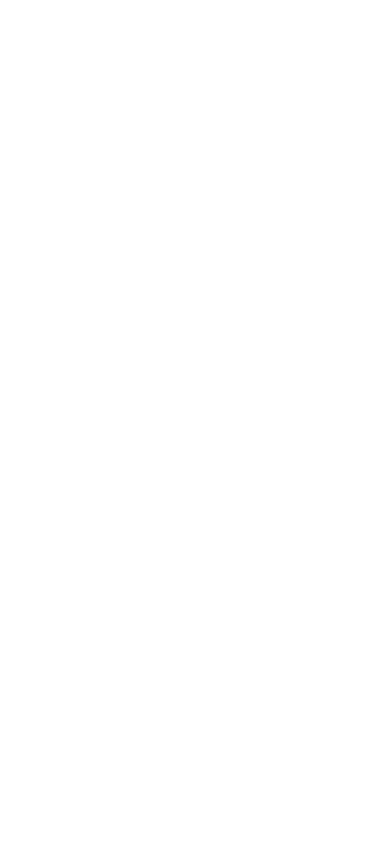
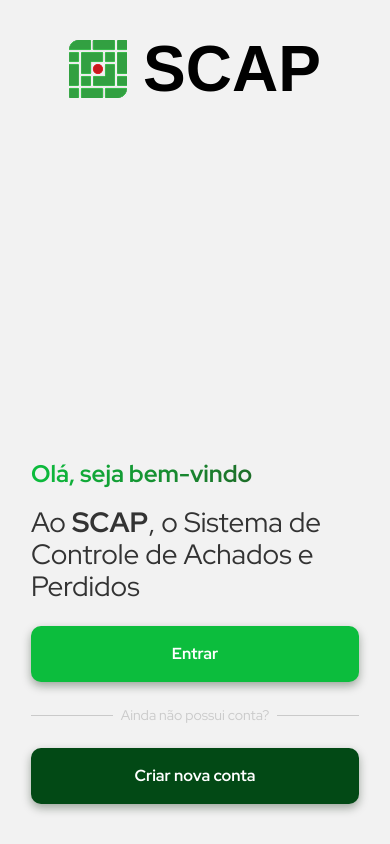
Before and after one commit to ElielBarbosa/scap-web, a React (Vite) app: page / in a window 390 px wide. Built offline with nearby package versions, Linux system fonts and the light colour scheme.

Commit message:
feat(page): Implementar página de boas-vindas.

```diff
--- a/index.html
+++ b/index.html
@@ -1,13 +1,18 @@
 <!doctype html>
 <html lang="en">
+
 <head>
   <meta charset="UTF-8" />
   <link rel="icon" type="image/svg+xml" href="/favicon.svg" />
   <meta name="viewport" content="width=device-width, initial-scale=1.0" />
+  <link href="https://fonts.googleapis.com/css2?family=Red+Hat+Display:ital,wght@0,300..900;1,300..900&display=swap"
+    rel="stylesheet">
   <title>scap-repo-git</title>
 </head>
+
 <body>
   <div id="root"></div>
   <script type="module" src="/src/main.jsx"></script>
 </body>
+
 </html>
--- a/src/App.jsx
+++ b/src/App.jsx
@@ -1,7 +1,13 @@
 import "./App.css";
 
+import WellcomePage from "./pages/Wellcome/WellcomePage";
+
 function App() {
-  return <></>;
+  return (
+    <>
+      <WellcomePage />
+    </>
+  );
 }
 
 export default App;
--- a/src/assets/css/animations.css
+++ b/src/assets/css/animations.css
@@ -1,12 +1,33 @@
-@keyframes intro {
-    0%{
-        overflow: hidden;
+.introAnimation {
+    animation: intro-aniamtion 0.2s ease forwards;
+}
+
+.toTopAnimation {
+    animation: toTop-aniamtion 1s .3s ease-in forwards;
+}
+
+
+
+@keyframes intro-aniamtion {
+    0% {
         opacity: 0;
-        transform: translateX(1 0px);
+        transform: translateX(20px);
     }
-    100%{
-        overflow: hidden;
+
+    100% {
         opacity: 1;
         transform: translateX(0);
     }
 }
+
+@keyframes toTop-aniamtion {
+    0% {
+        opacity: 0;
+        transform: translateY(20px);
+    }
+
+    100% {
+        opacity: 1;
+        transform: translateY(0);
+    }
+}
--- a/src/assets/css/typography.css
+++ b/src/assets/css/typography.css
@@ -1,98 +1,21 @@
-
-:root{
+:root {
     --font: 'Red Hat Display', sans-serif;
 }
 
-body{
+body {
     font-family: var(--font);
     font-weight: 400;
     font-family: var(--font);
 }
 
-p{
+p {
     font-size: 16px;
     line-height: 24px;
     color: var(--gray-5);
 }
 
-h1,h2,h3,h4,h5,h6{
-    color: var(--black-dark);
-}
-
-h1{
-    font-weight: 700;
-    font-size: 56px;
-    line-height: 40px;
-}
-h2{
-    font-weight: 700;
-    font-size: 48px;
-    line-height: 40px;
-}
-h3{
-    font-weight: 600;
-    font-size: 40px;
-    line-height: 40px;
-}
-h4{
-    font-weight: 600;
-    font-size: 32px;
-    line-height: 40px;
-}
-h5{
-    font-weight: 500;
-    font-size: 24px;
-    line-height: 40px;
-}
-h6{
-    font-weight: 500;
-    font-size: 18px;
-    line-height: 40px;
-}
-
-
-@media (max-width: 920px) {
-
-h1{
-    font-weight: 700;
-    font-size: 64px;
-    line-height: 72pt;
-}
-h2{
-    font-weight: 700;
-    font-size: 56px;
-    line-height: 48px;
-}
-h3{
-    font-weight: 600;
-    font-size: 48px;
-    line-height: 40px;
-}
-h4{
-    font-weight: 600;
-    font-size: 32px;
-    line-height: 24px;
-}
-h5{
-    font-weight: 400;
-    font-size: 24px;
-    line-height: 24px;
-}
-h6{
-    font-weight: 400;
-    font-size: 18px;
-    line-height: 24px;
-}
-}
-.bold{
-    font-weight: 800;
-}
-
-.text-center{
-    text-align: center;
-}
-
-.title-gradient{
+.title-gradient,
+.subtitle-gradient {
     font-family: var(--font);
     font-weight: 700;
     font-size: 32px;
@@ -106,16 +29,112 @@
     display: inline-block;
 }
 
-.subtitle-gradient{
-    font-family: var(--font);
+.title-gradient {
+    font-size: 32px;
+}
+
+.subtitle-gradient {
+    font-size: 24px;
+    line-height: 24pt;
+    margin: 16px 0;
+}
+
+p {
+    font-size: 16px;
+    line-height: 24px;
+    font-weight: 600;
+    color: var(--gray-5);
+}
+
+h1,
+h2,
+h3,
+h4,
+h5,
+h6 {
+    color: var(--black-dark);
+}
+
+h1 {
     font-weight: 700;
+    font-size: 56px;
+    line-height: 40px;
+}
+
+h2 {
+    font-weight: 700;
+    font-size: 48px;
+    line-height: 40px;
+}
+
+h3 {
+    font-weight: 600;
+    font-size: 40px;
+    line-height: 40px;
+}
+
+h4 {
+    font-weight: 600;
+    font-size: 32px;
+    line-height: 40px;
+}
+
+h5 {
+    font-weight: 500;
     font-size: 24px;
-    background-image: var(--gradient-1);
-    /* 2. Recorta o background para ficar apenas atrás do texto */
-    -webkit-background-clip: text;
-    background-clip: text;
-    /* 3. Torna a cor do texto original transparente */
-    -webkit-text-fill-color: transparent;
-    /* Opcional: Garante que o gradiente preencha corretamente */
-    display: inline-block;
+    line-height: 40px;
 }
+
+h6 {
+    font-weight: 500;
+    font-size: 18px;
+    line-height: 40px;
+}
+
+
+@media (max-width: 920px) {
+
+    h1 {
+        font-weight: 700;
+        font-size: 64px;
+        line-height: 72pt;
+    }
+
+    h2 {
+        font-weight: 700;
+        font-size: 56px;
+        line-height: 48px;
+    }
+
+    h3 {
+        font-weight: 600;
+        font-size: 48px;
+        line-height: 40px;
+    }
+
+    h4 {
+        font-weight: 600;
+        font-size: 32px;
+        line-height: 24px;
+    }
+
+    h5 {
+        font-weight: 400;
+        font-size: 24px;
+        line-height: 24px;
+    }
+
+    h6 {
+        font-weight: 400;
+        font-size: 18px;
+        line-height: 24px;
+    }
+}
+
+.bold {
+    font-weight: 800;
+}
+
+.text-center {
+    text-align: center;
+}
--- /dev/null
+++ b/src/components/Button/index.jsx
@@ -0,0 +1,11 @@
+import styles from "./styles.module.css";
+function Button({ children, variante = "primary", ...rest }) {
+  console.log(variante);
+  return (
+    <button className={styles[variante]} {...rest}>
+      {children}
+    </button>
+  );
+}
+
+export default Button;
--- /dev/null
+++ b/src/components/Button/styles.module.css
@@ -0,0 +1,34 @@
+.primary,
+.secondary {
+    color: var(--white-normal);
+    border-radius: 10px;
+    padding: 16px 32px;
+    font-size: 16px;
+    line-height: 24px;
+    font-family: var(--font);
+    font-weight: 700;
+    color: white;
+    border: none;
+    cursor: pointer;
+    box-shadow: var(--shadow-1);
+    transition: background-color 0.3s ease;
+}
+
+.primary {
+    background-color: var(--primary-normal);
+}
+
+.secondary {
+    background-color: var(--primary-dark-2);
+}
+
+.primary:hover {
+    background-color: var(--primary-dark);
+    transition: background-color 0.3s ease;
+}
+
+
+.secondary:hover {
+    background-color: var(--gray-6);
+    transition: background-color 0.3s ease;
+}
--- a/src/global.css
+++ b/src/global.css
@@ -0,0 +1,31 @@
+* {
+    margin: 0;
+    padding: 0;
+    box-sizing: border-box;
+}
+
+input:-webkit-autofull,
+input:-webkit-autofill:hover,
+input:-webkit-autofill:focus {
+    -webkit-box-shadow: 0 0 0px 1000px var(--white-light) inset;
+    -webkit-text-fill-color: var(--black-light);
+}
+
+html,
+body {
+    margin: 0;
+    padding: 0;
+    font-family: 'Red Hat Display', sans-serif;
+}
+
+body {
+    background-color: var(--white-dark);
+}
+
+.container {
+    max-width: 328px;
+    margin: 0 auto;
+    display: block;
+    box-sizing: border-box;
+    height: 100dvh;
+}
--- a/src/main.jsx
+++ b/src/main.jsx
@@ -3,12 +3,12 @@
 import "./global.css";
 import App from "./App.jsx";
 
+import "./assets/css/colors.css";
+import "./assets/css/typography.css";
+import "./assets/css/spacings.css";
 import "./assets/css/animations.css";
 import "./assets/css/buttons.css";
-import "./assets/css/colors.css";
 import "./assets/css/icons.css";
-import "./assets/css/spacings.css";
-import "./assets/css/typography.css";
 
 createRoot(document.getElementById("root")).render(
   <StrictMode>
--- /dev/null
+++ b/src/pages/Wellcome/Divisor/index.jsx
@@ -0,0 +1,11 @@
+import styles from "./styles.module.css";
+
+function Divisor() {
+  return (
+    <div className={styles.divisor}>
+      <span className={styles.divisorSpan}>Ainda não possui conta?</span>
+    </div>
+  );
+}
+
+export default Divisor;
--- /dev/null
+++ b/src/pages/Wellcome/Divisor/styles.module.css
@@ -0,0 +1,28 @@
+.divisor {
+    position: relative;
+    display: flex;
+    align-items: center;
+    justify-content: center;
+    margin: 24px 0;
+}
+
+.divisor::after {
+    display: block;
+    content: "";
+    width: 100%;
+    height: 1px;
+    background-color: var(--gray-1);
+    position: absolute;
+    top: 50%;
+    left: 0;
+    right: 0;
+    z-index: -1;
+}
+
+.divisorSpan {
+    font-size: 14px;
+    color: var(--gray-1);
+    position: relative;
+    background-color: var(--white-dark);
+    padding: 0 8px;
+}
--- /dev/null
+++ b/src/pages/Wellcome/WellcomePage/index.jsx
@@ -0,0 +1,36 @@
+import styles from "./styles.module.css";
+import logo from "../../../assets/images/logo-mobile.png";
+import Button from "../../../components/Button";
+import Divisor from "../Divisor";
+
+function WellcomePage() {
+  return (
+    <>
+      <div className={`${styles.wellcomeContainer} container introAnimation`}>
+        <div className={styles.logoContainer}>
+          <img src={logo} alt="logo" className={styles.logo} />
+          <span className={styles.logoName}>SCAP</span>
+        </div>
+
+        <div className={styles.wellcomeWrapper}>
+          <h2
+            className={`${styles.wellcomeTitle} subtitle-gradient toTopAnimation`}
+          >
+            Olá, seja bem-vindo
+          </h2>
+          <p className={`${styles.wellcomeMessager} toTopAnimation`}>
+            Ao <b>SCAP</b>, o Sistema de Controle de Achados e Perdidos
+          </p>
+
+          <div className={styles.wellcomeButtonContainer}>
+            <Button variante="primary">Entrar</Button>
+            <Divisor />
+            <Button variante="secondary">Criar nova conta</Button>
+          </div>
+        </div>
+      </div>
+    </>
+  );
+}
+
+export default WellcomePage;
--- /dev/null
+++ b/src/pages/Wellcome/WellcomePage/styles.module.css
@@ -0,0 +1,45 @@
+.wellcomeContainer {
+    width: 100%;
+    height: 100dvh;
+    padding: 16px 0;
+    display: flex;
+    flex-direction: column;
+    align-items: center;
+    justify-content: space-between;
+}
+
+.logoContainer {
+    width: 100%;
+    display: flex;
+    flex-direction: row;
+    align-items: center;
+    justify-content: center;
+    gap: 1rem;
+    padding: 16px 8px;
+}
+
+.logo {
+    aspect-ratio: 1/1;
+}
+
+.logoName {
+    font-size: 4rem;
+    font-weight: 700;
+    font-family: Arial;
+}
+
+.wellcomeMessager {
+    font-family: var(--font);
+    font-size: 28px;
+    line-height: 32px;
+    font-weight: 400;
+    color: var(--gray-5);
+}
+
+.wellcomeButtonContainer {
+    margin: 24px 0;
+}
+
+.wellcomeButtonContainer>button {
+    width: 100%;
+}
```
Also changed, not shown: src/assets/images/logo-mobile.png (added). Lines whose indentation alone changed are shown as unchanged.
